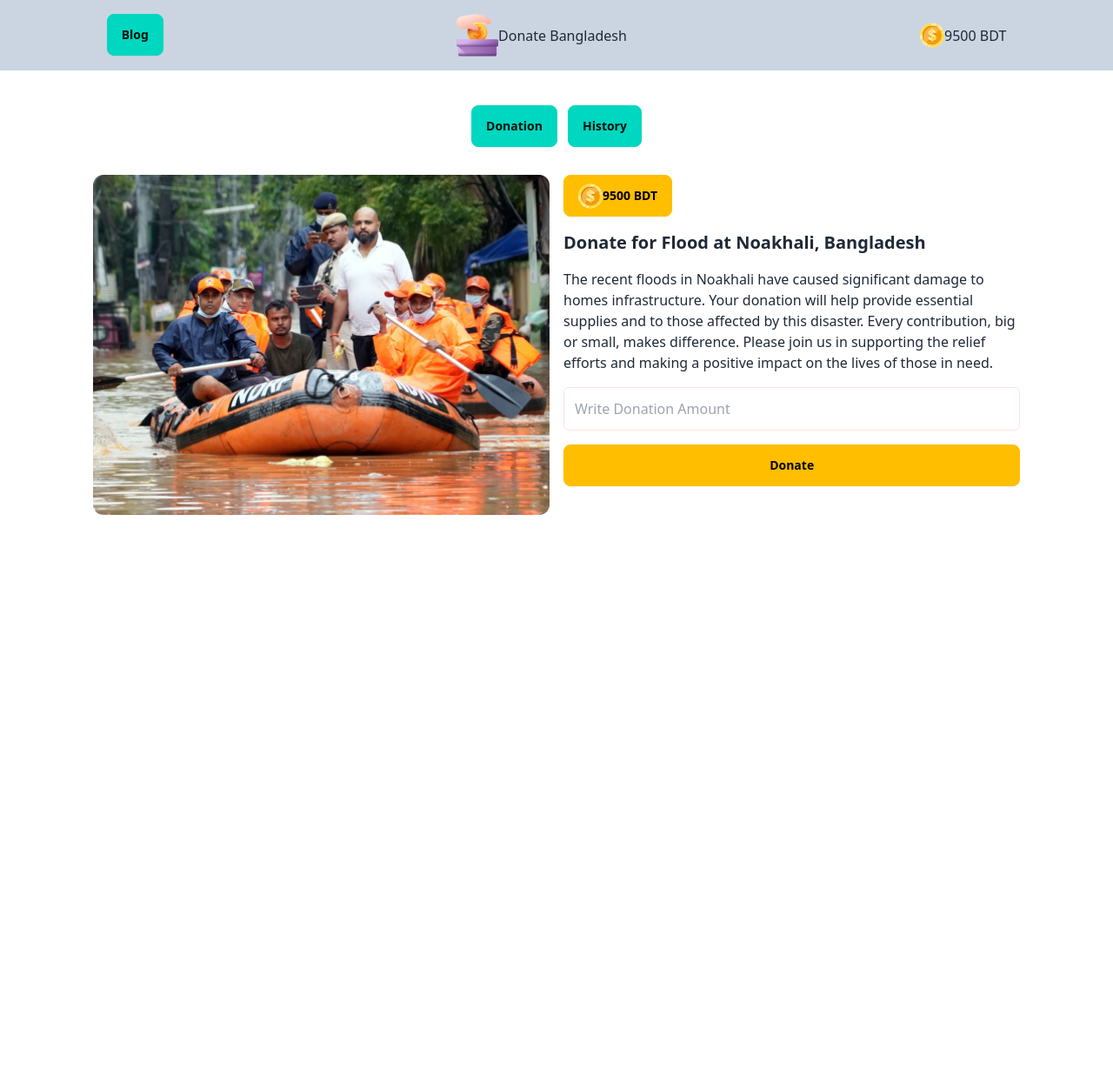
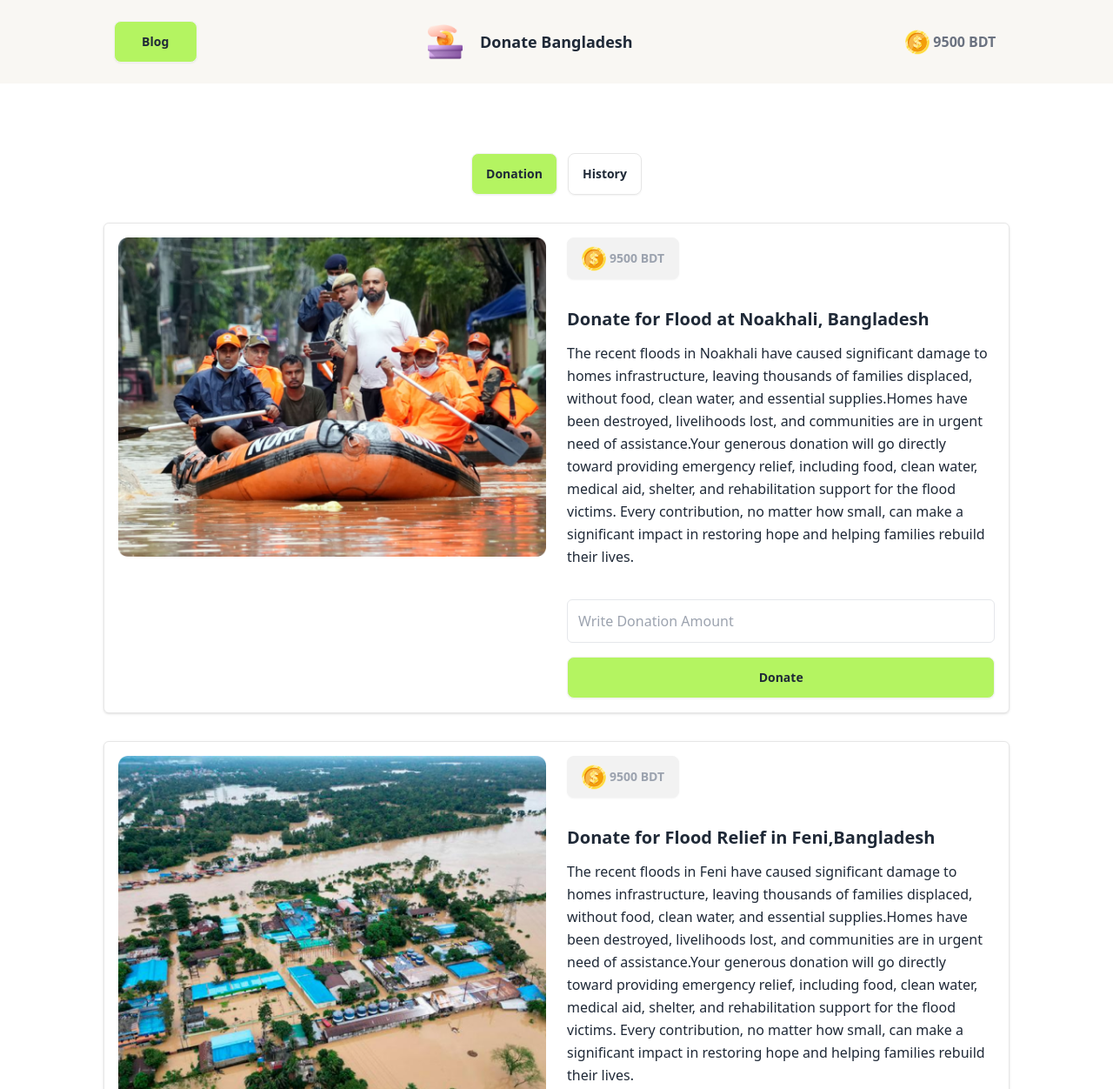
Before and after one commit to semul1997/assignment-04, a plain HTML site: page index.html in a window 1280 px wide. Shown: the top 1252 px of the page at 87% size. Before the commit the page ends 800 px from the top, so only its background shows below. Drawn offline with nearby package versions, Linux system fonts and the light colour scheme.

Commit message:
design completed front page

```diff
--- a/index.html
+++ b/index.html
@@ -16,6 +16,9 @@
         extend: {
           colors: {
             clifford: '#da373d',
+            'navBg' : 'rgb(249, 247, 243)',
+            'inputBorder' : 'rgba(17, 17, 17, 0.1)',
+            'btn-bg' : 'rgb(180, 244, 97)',
           }
         }
       }
@@ -25,43 +28,81 @@
 </head>
 <body>
   <header class="">
-    <nav class=" w-full bg-slate-300 ">
-      <div class="w-5/6 mx-auto p-4 ">
+    <nav class="w-full bg-navBg ">
+      <div class="lg:w-5/6 w-full mx-auto lg:p-6 p-2 ">
         <ul class="flex justify-between">
-          <li><button class="btn btn-accent ">Blog</button></li>
-          <li class="flex items-center">
-            <img src="./assets/logo.png" alt="">
-            <p>Donate Bangladesh</p>
+          <li><button class="btn bg-btn-bg font-bold w-24 ">Blog</button></li>
+          <li class="flex items-center lg:ml-5">
+            <img class="lg:block hidden lg:w-10 " src="./assets/logo.png" alt="">
+            <p class="text-lg font-bold lg:text-left lg:ml-5 text-center lg:w-60 w-40 ">Donate Bangladesh</p>
           </li>
-          <li class="flex items-center">
-            <img src="./assets/coin.png" alt="">
-            <p>  <span id="remaining-balance">9500</span> BDT</p>
+          <li class="flex items-center lg:border-none border border-inputBorder px-1  h-12 justify-center rounded-md">
+            <img class="lg:block hidden" src="./assets/coin.png" alt="">
+            <p class="font-semibold text-gray-500 flex">
+            <span id="remaining-balance" class="ml-1 mr-1">9500</span> BDT</p>
           </li>
         </ul>
       </div>
     </nav>
-    <div class="history-donation  flex justify-center gap-3 mt-10 ">
-      <button class="btn btn-accent ">Donation</button>
-      <button class="btn btn-accent ">History</button>
+    <div class="history-donation  flex justify-center gap-3 mt-20 ">
+      <button class="btn bg-btn-bg font-bold ">Donation</button>
+      <button class="btn border bg-transparent font-bold border-inputBorder ">History</button>
     </div>
   </header>
-  <main class="w-5/6 mx-auto">
+  <!--  -->
+  <main class="lg:w-5/6 mx-auto px-3">
     <!-- for Noakhali -->
-    <div class="flex gap-4 justify-between my-8">
-      <div class="w-1/2">
+    <div class="flex gap-6 lg:flex-row flex-col justify-between my-8 border shadow border-inputBorder p-4 rounded-md  ">
+      <div class="lg:w-1/2 w-full">
         <img class="w-full" src="./assets/noakhali.png" alt="">
       </div>
-      <div class="w-1/2 space-y-4">
-        <button class="btn btn-warning">
+      <div class="lg:w-1/2 w-full">
+        <button class="btn text-gray-400 mb-8 ">
           <div class="flex items-center">
             <img src="./assets/coin.png" alt="">
-            <p><span id="remaining-balance">9500</span> BDT</p>
+            <p><span id="remaining-balance" class="ml-1">9500</span> BDT</p>
           </div>
         </button>
-        <h1 class="text-xl font-semibold">Donate for Flood at Noakhali, Bangladesh</h1>
-        <p> The recent floods in Noakhali have caused significant damage to homes  infrastructure. Your donation will help provide essential supplies and  to those affected by this disaster. Every contribution, big or small, makes  difference. Please join us in supporting the relief efforts and making a positive impact on the lives of those in need.</p>
-        <input class="w-full border border-red-100 p-3 rounded-md" type="text" placeholder="Write Donation Amount">
-        <button class="btn btn-warning w-full">Donate</button>
+        <h1 class="text-xl font-semibold mb-3">Donate for Flood at Noakhali, Bangladesh</h1>
+        <p class="mb-9 leading-relaxed"> The recent floods in Noakhali have caused significant damage to homes  infrastructure, leaving thousands of families displaced, without food, clean water, and essential supplies.Homes have been destroyed, livelihoods lost, and communities are in urgent need of assistance.Your generous donation will go directly toward providing emergency relief, including food, clean water, medical aid, shelter, and rehabilitation support for the flood victims. Every contribution, no matter how small, can make a significant impact in restoring hope and helping families rebuild their lives.</p>
+        <input class="w-full border p-3 rounded-md mb-4" type="text" placeholder="Write Donation Amount">
+        <button class="btn bg-btn-bg w-full ">Donate</button>
+      </div>
+    </div>
+    <!-- for Feni -->
+    <div class="flex lg:flex-row flex-col gap-6 justify-between my-8 border shadow border-inputBorder p-4 rounded-md ">
+      <div class="lg:w-1/2 w-full">
+        <img class="w-full max-h-[450px]" src="./assets/feni.png" alt="">
+      </div>
+      <div class="lg:w-1/2 w-full">
+        <button class="btn text-gray-400 mb-8 ">
+          <div class="flex items-center">
+            <img src="./assets/coin.png" alt="">
+            <p><span id="remaining-balance" class="ml-1">9500</span> BDT</p>
+          </div>
+        </button>
+        <h1 class="text-xl font-semibold mb-3">Donate for Flood Relief in Feni,Bangladesh</h1>
+        <p class="mb-9 leading-relaxed"> The recent floods in Feni have caused significant damage to homes  infrastructure, leaving thousands of families displaced, without food, clean water, and essential supplies.Homes have been destroyed, livelihoods lost, and communities are in urgent need of assistance.Your generous donation will go directly toward providing emergency relief, including food, clean water, medical aid, shelter, and rehabilitation support for the flood victims. Every contribution, no matter how small, can make a significant impact in restoring hope and helping families rebuild their lives.</p>
+        <input class="w-full border p-3 rounded-md mb-4" type="text" placeholder="Write Donation Amount">
+        <button class="btn bg-btn-bg w-full ">Donate</button>
+      </div>
+    </div>
+    <!-- for quota injured -->
+    <div class="flex lg:flex-row flex-col gap-6 justify-between my-8 border shadow border-inputBorder p-4 rounded-md ">
+      <div class="lg:w-1/2 w-full">
+        <img class="w-full max-h-[450px]" src="./assets/quota-protest.png" alt="">
+      </div>
+      <div class="lg:w-1/2 w-full">
+        <button class="btn text-gray-400 mb-8 ">
+          <div class="flex items-center">
+            <img src="./assets/coin.png" alt="">
+            <p><span id="remaining-balance" class="ml-1">9500</span> BDT</p>
+          </div>
+        </button>
+        <h1 class="text-xl font-semibold mb-3">Aid for Injured in the Quota Movement</h1>
+        <p class="mb-9 leading-relaxed"> The recent Quota movement has resulted in numerous injuries and significant hardship for many individuals. Your support is crucial in providing medical assistance, rehabilitation, and necessary supplies to those affected. By contributing, you help ensure that injured individuals receive the care and support they need during this challenging time. Every donation plays a vital role in alleviating their suffering and aiding in their recovery. Please consider making a donation to support these brave individuals in their time of need.</p>
+        <input class="w-full border p-3 rounded-md mb-4" type="text" placeholder="Write Donation Amount">
+        <button class="btn bg-btn-bg w-full ">Donate</button>
       </div>
     </div>
     <div class="feni"></div>
```
